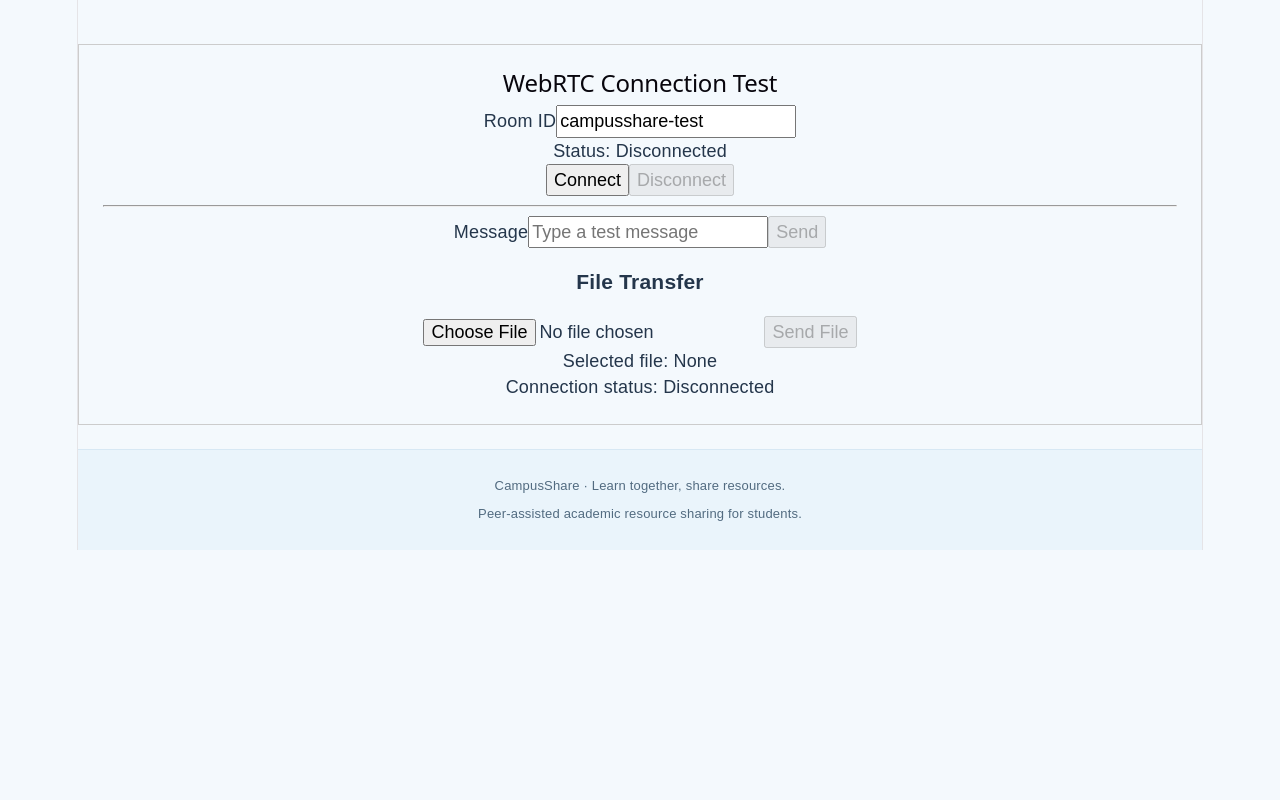
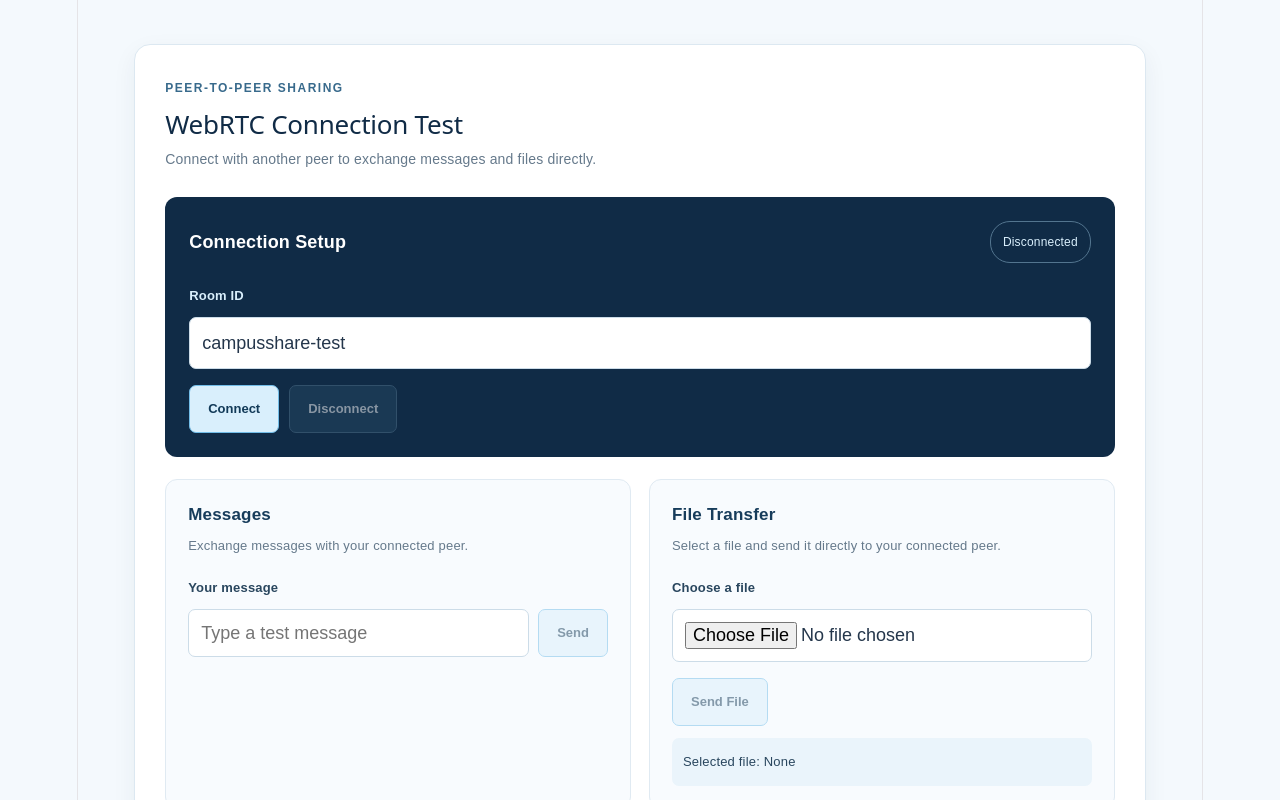
Before and after one commit to build-and-deploy24/p2p-academic-resource-distribution-fc009523, a React (Vite) app: page / in a window 1280 px wide. Shown: the part 920-1720 px from the top of the page. Before the commit the page ends 1470 px from the top, so only its background shows below. Built offline with nearby package versions, Linux system fonts and the light colour scheme; no server answers.

Commit message:
style(webrtc): improve peer transfer interface

```diff
--- /dev/null
+++ b/src/webrtc/WebRTCTest.css
@@ -0,0 +1,298 @@
+
+/* Main WebRTC section */
+.webrtc-section {
+  width: min(1100px, 90%);
+  margin: 40px auto;
+  padding: 30px;
+  border: 1px solid #dce8f1;
+  border-radius: 16px;
+  background: #ffffff;
+  box-shadow: 0 8px 25px rgba(16, 43, 70, 0.06);
+  text-align: left;
+}
+
+.webrtc-header {
+  margin-bottom: 25px;
+}
+
+.webrtc-eyebrow {
+  margin-bottom: 8px;
+  color: #386a8c;
+  font-size: 12px;
+  font-weight: 700;
+  letter-spacing: 1.5px;
+}
+
+.webrtc-header h2 {
+  margin: 0 0 8px;
+  color: #102b46;
+  font-size: 26px;
+}
+
+.webrtc-description {
+  color: #65798b;
+  font-size: 14px;
+  line-height: 1.7;
+}
+
+/* Connection panel */
+.webrtc-connection {
+  padding: 24px;
+  margin-bottom: 22px;
+  border-radius: 12px;
+  background: #102b46;
+  color: white;
+}
+
+.webrtc-panel-heading {
+  display: flex;
+  justify-content: space-between;
+  align-items: center;
+  gap: 15px;
+  margin-bottom: 20px;
+}
+
+.webrtc-panel-heading h3 {
+  margin: 0;
+  color: inherit;
+  font-size: 18px;
+}
+
+.webrtc-status {
+  padding: 7px 12px;
+  border: 1px solid #53758f;
+  border-radius: 20px;
+  color: #d9effc;
+  font-size: 12px;
+  overflow-wrap: anywhere;
+}
+
+/* Form fields */
+.webrtc-field {
+  display: flex;
+  flex-direction: column;
+  gap: 8px;
+  margin-bottom: 16px;
+}
+
+.webrtc-field label {
+  color: #29465e;
+  font-size: 13px;
+  font-weight: 700;
+}
+
+.webrtc-connection .webrtc-field label {
+  color: #d9effc;
+}
+
+.webrtc-field input {
+  width: 100%;
+  min-width: 0;
+  min-height: 45px;
+  padding: 12px;
+  border: 1px solid #ccdce8;
+  border-radius: 7px;
+  background: #ffffff;
+  color: #24364b;
+  font: inherit;
+}
+
+.webrtc-field input:focus {
+  outline: 3px solid #d9effc;
+  border-color: #69b9e8;
+}
+
+/* Buttons */
+.webrtc-actions {
+  display: flex;
+  flex-wrap: wrap;
+  gap: 10px;
+}
+
+.webrtc-button {
+  min-height: 42px;
+  padding: 10px 18px;
+  border: 1px solid #72bde8;
+  border-radius: 7px;
+  background: #d9effc;
+  color: #123a58;
+  font-size: 13px;
+  font-weight: 700;
+  cursor: pointer;
+  transition: background 0.2s ease, transform 0.2s ease;
+}
+
+.webrtc-button:hover:not(:disabled) {
+  background: #b9e2f8;
+  transform: translateY(-1px);
+}
+
+.webrtc-button:disabled {
+  opacity: 0.5;
+  cursor: not-allowed;
+}
+
+.webrtc-button-secondary {
+  border-color: #53758f;
+  background: #244762;
+  color: #ffffff;
+}
+
+.webrtc-button-secondary:hover:not(:disabled) {
+  background: #315b78;
+}
+
+/* Messages and file transfer panels */
+.webrtc-grid {
+  display: grid;
+  grid-template-columns: repeat(2, minmax(0, 1fr));
+  gap: 18px;
+}
+
+.webrtc-panel {
+  min-width: 0;
+  padding: 22px;
+  border: 1px solid #e0eaf2;
+  border-radius: 12px;
+  background: #f8fbfe;
+}
+
+.webrtc-panel h3 {
+  margin: 0 0 8px;
+  color: #173c5b;
+  font-size: 17px;
+}
+
+.webrtc-panel-description {
+  margin-bottom: 18px;
+  color: #65798b;
+  font-size: 13px;
+  line-height: 1.6;
+}
+
+.webrtc-message-row {
+  display: flex;
+  gap: 9px;
+  align-items: center;
+}
+
+.webrtc-message-row input {
+  flex: 1;
+  min-width: 0;
+  min-height: 43px;
+  padding: 10px 12px;
+  border: 1px solid #ccdce8;
+  border-radius: 7px;
+  background: white;
+  color: #24364b;
+  font: inherit;
+}
+
+.webrtc-file-input {
+  width: 100%;
+  padding: 12px;
+  border: 1px dashed #9fcce5;
+  border-radius: 8px;
+  background: #ffffff;
+  color: #526b80;
+  font-size: 13px;
+}
+
+.webrtc-selected-file {
+  margin-top: 12px;
+  padding: 11px;
+  border-radius: 7px;
+  background: #eaf4fb;
+  color: #29465e;
+  font-size: 13px;
+  overflow-wrap: anywhere;
+}
+
+/* Feedback and received content */
+.webrtc-feedback {
+  margin-top: 18px;
+  padding: 13px 15px;
+  border-radius: 8px;
+  background: #eaf4fb;
+  color: #173c5b;
+  font-size: 13px;
+  line-height: 1.6;
+  overflow-wrap: anywhere;
+}
+
+.webrtc-error {
+  border: 1px solid #f0c5c5;
+  background: #fff1f1;
+  color: #a12c2c;
+}
+
+.webrtc-received {
+  margin-top: 18px;
+  padding: 18px;
+  border: 1px solid #cce7d9;
+  border-radius: 10px;
+  background: #f1faf5;
+  color: #24563d;
+  overflow-wrap: anywhere;
+}
+
+.webrtc-received h3 {
+  margin: 0 0 10px;
+  font-size: 16px;
+}
+
+.webrtc-received p {
+  margin-bottom: 8px;
+  font-size: 13px;
+}
+
+.webrtc-download {
+  display: inline-block;
+  margin-top: 8px;
+  color: #176b9c;
+  font-size: 13px;
+  font-weight: 700;
+  text-decoration: none;
+}
+
+.webrtc-download:hover {
+  text-decoration: underline;
+}
+
+/* Smaller screens */
+@media (max-width: 700px) {
+  .webrtc-section {
+    width: 92%;
+    padding: 20px;
+    margin: 28px auto;
+  }
+
+  .webrtc-grid {
+    grid-template-columns: 1fr;
+  }
+
+  .webrtc-panel-heading {
+    align-items: flex-start;
+    flex-direction: column;
+  }
+}
+
+@media (max-width: 450px) {
+  .webrtc-section {
+    padding: 16px;
+  }
+
+  .webrtc-connection,
+  .webrtc-panel {
+    padding: 17px;
+  }
+
+  .webrtc-message-row {
+    align-items: stretch;
+    flex-direction: column;
+  }
+
+  .webrtc-message-row .webrtc-button {
+    width: 100%;
+  }
+}
--- a/src/webrtc/WebRTCTest.tsx
+++ b/src/webrtc/WebRTCTest.tsx
@@ -1,4 +1,4 @@
-
+import './WebRTCTest.css'
 import { useEffect, useRef, useState } from 'react'
 import { PeerConnectionClient } from './peerConnection'
 
@@ -67,10 +67,26 @@ export default function WebRTCTest() {
   }
 }
 
+
   return (
-    <section style={{ padding: '24px', border: '1px solid #ccc', margin: '24px 0' }}>
+    <section className="webrtc-section">
+      <header className="webrtc-header">
+        <p className="webrtc-eyebrow">PEER-TO-PEER SHARING</p>
         <h2>WebRTC Connection Test</h2>
+        <p className="webrtc-description">
+          Connect with another peer to exchange messages and files directly.
+        </p>
+      </header>
 
+      <div className="webrtc-connection">
+        <div className="webrtc-panel-heading">
+          <h3>Connection Setup</h3>
+          <span className="webrtc-status">
+            {status}
+          </span>
+        </div>
+
+        <div className="webrtc-field">
           <label htmlFor="webrtc-room">Room ID</label>
           <input
             id="webrtc-room"
@@ -78,20 +94,39 @@ export default function WebRTCTest() {
             onChange={(event) => setRoomId(event.target.value)}
             disabled={status !== 'Disconnected'}
           />
+        </div>
 
-      <p>Status: {status}</p>
-
-      <button type="button" onClick={connect} disabled={status !== 'Disconnected' || !roomId.trim()}>
+        <div className="webrtc-actions">
+          <button
+            type="button"
+            className="webrtc-button"
+            onClick={connect}
+            disabled={status !== 'Disconnected' || !roomId.trim()}
+          >
             Connect
           </button>
 
-      <button type="button" onClick={disconnect} disabled={status === 'Disconnected'}>
+          <button
+            type="button"
+            className="webrtc-button webrtc-button-secondary"
+            onClick={disconnect}
+            disabled={status === 'Disconnected'}
+          >
             Disconnect
           </button>
+        </div>
+      </div>
 
-      <hr />
+      <div className="webrtc-grid">
+        <div className="webrtc-panel">
+          <h3>Messages</h3>
+          <p className="webrtc-panel-description">
+            Exchange messages with your connected peer.
+          </p>
 
-      <label htmlFor="webrtc-message">Message</label>
+          <div className="webrtc-field">
+            <label htmlFor="webrtc-message">Your message</label>
+            <div className="webrtc-message-row">
               <input
                 id="webrtc-message"
                 value={message}
@@ -101,48 +136,74 @@ export default function WebRTCTest() {
 
               <button
                 type="button"
+                className="webrtc-button"
                 onClick={sendMessage}
-        disabled={status !== 'Data channel connected' || !message.trim()}
+                disabled={
+                  status !== 'Data channel connected' || !message.trim()
+                }
               >
                 Send
               </button>
+            </div>
+          </div>
 
-      <div>
+          {receivedMessage && (
+            <div className="webrtc-feedback">
+              <strong>Received message:</strong>
+              <p>{receivedMessage}</p>
+            </div>
+          )}
+        </div>
+
+        <div className="webrtc-panel">
           <h3>File Transfer</h3>
+          <p className="webrtc-panel-description">
+            Select a file and send it directly to your connected peer.
+          </p>
 
+          <div className="webrtc-field">
+            <label htmlFor="webrtc-file">Choose a file</label>
             <input
+              id="webrtc-file"
+              className="webrtc-file-input"
               type="file"
               onChange={(event) => {
                 setSelectedFile(event.target.files?.[0] ?? null)
               }}
             />
+          </div>
 
+          <div className="webrtc-actions">
             <button
+              type="button"
+              className="webrtc-button"
               onClick={sendFile}
-            //disabled={!selectedFile || status !== 'Connected'}
-            disabled={!selectedFile}
+              disabled={!selectedFile || status !== 'Data channel connected'}
             >
               Send File
             </button>
-
-        {/* {selectedFile && <p>Selected: {selectedFile.name}</p>} */}
-        <p>Selected file: {selectedFile ? selectedFile.name : 'None'}</p>
-        <p>Connection status: {status}</p>
           </div>
 
-      {receivedMessage && (
-        <p>Received: {receivedMessage}</p>
+          <div className="webrtc-selected-file">
+            Selected file: {selectedFile ? selectedFile.name : 'None'}
+          </div>
+        </div>
+      </div>
+
+      {error && (
+        <div className="webrtc-feedback webrtc-error" role="alert">
+          {error}
+        </div>
       )}
 
-      {error && (
-        <p role="alert" style={{ color: 'red' }}>{error}</p>
-      )}
       {receivedFile && (
-  <div>
-    <h3>File received</h3>
-    <p>{receivedFile.name}</p>
-    <p>{(receivedFile.size / 1024).toFixed(2)} KB</p>
+        <div className="webrtc-received">
+          <h3>File received successfully</h3>
+          <p>Name: {receivedFile.name}</p>
+          <p>Size: {(receivedFile.size / 1024).toFixed(2)} KB</p>
+
           <a
+            className="webrtc-download"
             href={URL.createObjectURL(receivedFile)}
             download={receivedFile.name}
           >
@@ -150,7 +211,7 @@ export default function WebRTCTest() {
           </a>
         </div>
       )}
-
     </section>
   )
+
 }
```
Lines whose indentation alone changed are shown as unchanged.
